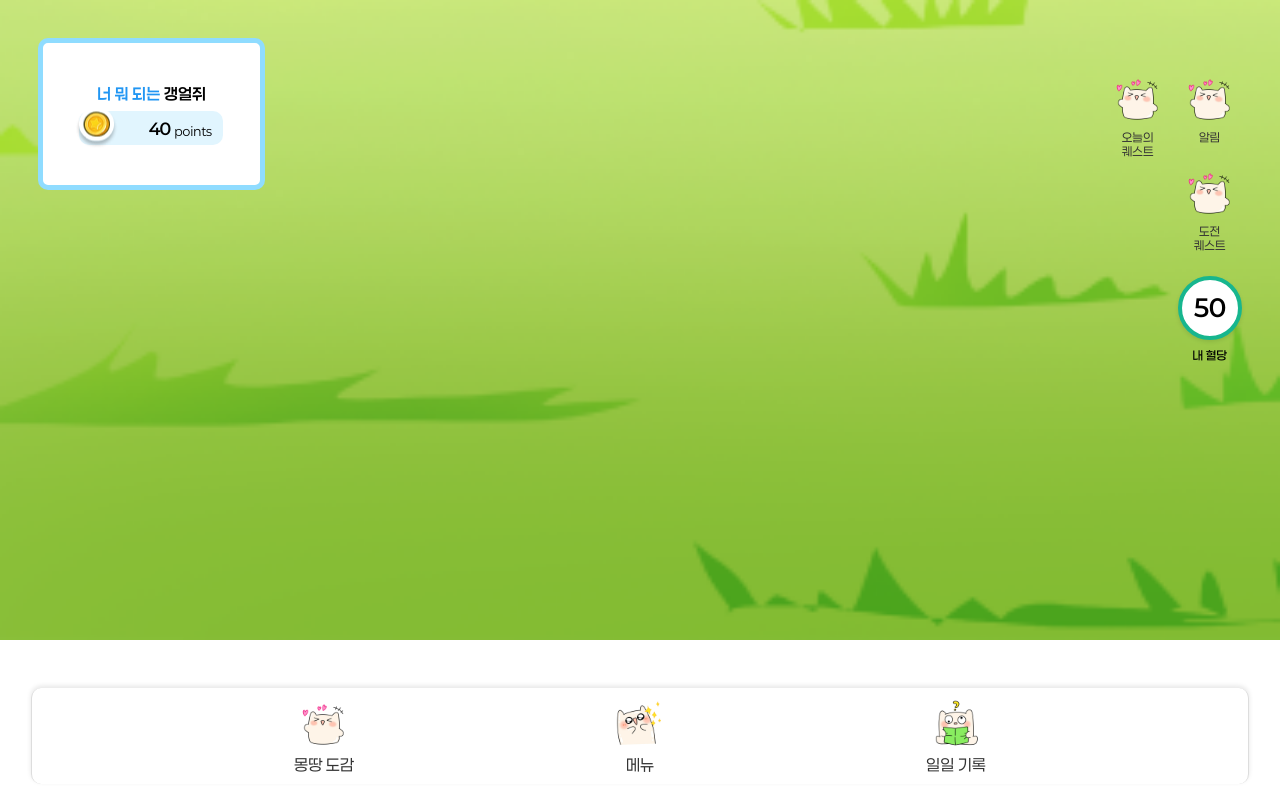
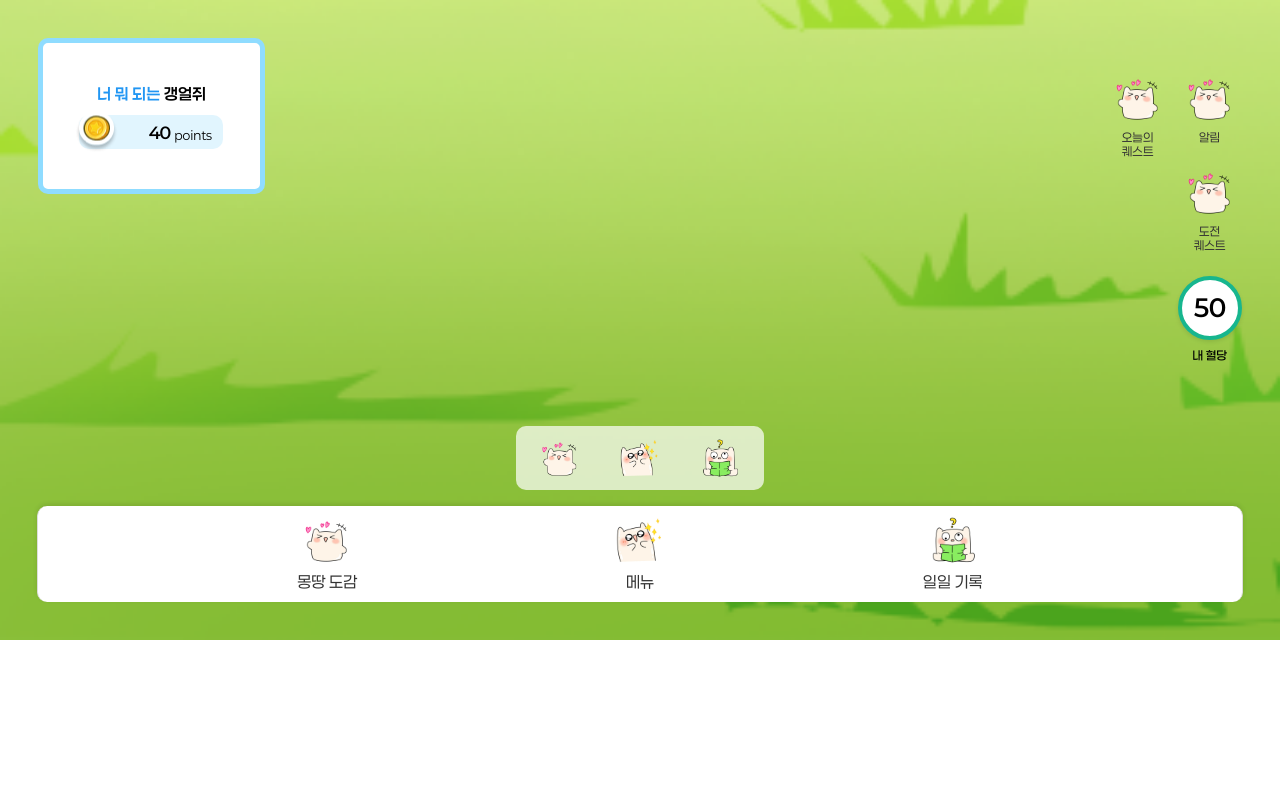
Before and after one commit to fefe1231/mongddang, a React (Vite) app in the folder frontend/: page / in a window 1280 px wide. Built offline with nearby package versions, Linux system fonts and the light colour scheme.

Commit message:
✨ Feat/(#48, S11P31D207-195): 메인페이지 일상버튼 모음 구현
.

```diff
--- a/frontend/src/pages/MainPage/KidsMainPage.tsx
+++ b/frontend/src/pages/MainPage/KidsMainPage.tsx
@@ -2,19 +2,24 @@
 
 import { BottomBar } from '@/shared/ui/BottomBar';
 import {
+  bottomContainer,
   iconGroupCss,
   iconHorizontalCss,
   iconVerticalCss,
   kidsMainBase,
+  kidsMainContent,
+  routineGroupCss,
   topContainer,
 } from './styles';
 import ProfileStatus from './ui/ProfileStatus/ProfileStatus';
 import { IconTypo } from '@/shared/ui/IconTypo';
+import { Icon } from '@/shared/ui/Icon';
 import CurrentBloodSugar from './ui/CurrentBloodSugar/CurrentBloodSugar';
 
 const KidsMainPage = () => {
   return (
     <div css={kidsMainBase}>
+      <div css={kidsMainContent}>
         {/* 상단 컴포넌트들 */}
         <div css={topContainer}>
           {/* 프로필 상태창 */}
@@ -55,6 +60,20 @@ const KidsMainPage = () => {
           </div>
         </div>
 
+        <div css={bottomContainer}>
+          {/* 일상생활 버튼 4종 */}
+          <div css={routineGroupCss}>
+            <Icon size={2.5}>
+              <img alt="icon-0" src="/img/%EB%A7%90%EB%9E%911.png" />
+            </Icon>
+            <Icon size={2.5}>
+              <img alt="icon-1" src="/img/%EB%A7%90%EB%9E%912.png" />
+            </Icon>
+            <Icon size={2.5}>
+              <img alt="icon-2" src="/img/%EB%A7%90%EB%9E%913.png" />
+            </Icon>
+          </div>
+
           {/* 바텀바 */}
           <BottomBar
             icons={[
@@ -66,6 +85,8 @@ const KidsMainPage = () => {
             onHandleChange={() => {}}
           />
         </div>
+      </div>
+    </div>
   );
 };
 
--- a/frontend/src/pages/MainPage/styles.ts
+++ b/frontend/src/pages/MainPage/styles.ts
@@ -12,12 +12,27 @@ export const kidsMainBase = css`
   background-position: bottom;
 `;
 
+export const kidsMainContent = css`
+  display: flex;
+  flex-direction: column;
+  width: 100%;
+  padding: 3%;
+  justify-content: space-between;
+`;
+
 export const topContainer = css`
   display: flex;
   width: 100%;
   height: fit-content;
-  padding: 3%;
   justify-content: space-between;
+`;
+
+export const bottomContainer = css`
+  display: flex;
+  flex-direction: column;
+  align-items: center;
+  width: 100%;
+  gap: 1rem;
 `;
 
 export const iconGroupCss = css`
@@ -35,3 +50,14 @@ export const iconVerticalCss = css`
   flex-direction: column;
   gap: 1.5rem;
 `;
+
+export const routineGroupCss = css`
+  display: flex;
+  justify-content: space-around;
+  align-items: center;
+  width: 15rem;
+  height: 3.5rem;
+  background-color: rgba(255, 255, 255, 0.7);
+  border-radius: 10px;
+  padding: 0.25rem;
+`;
--- a/frontend/src/pages/MainPage/ui/ProfileStatus/ProfileStatus.styles.ts
+++ b/frontend/src/pages/MainPage/ui/ProfileStatus/ProfileStatus.styles.ts
@@ -5,9 +5,9 @@ export const container = css`
   flex-direction: column;
   width: 9rem;
   padding: 3%;
-  gap: 3%;
+  gap: 0.25rem;
+  height: fit-content;
   align-items: center;
-  height: 12.5%;
   background-color: #fff;
   border: 5px solid #8fdcff;
   border-radius: 10px;
--- a/frontend/src/shared/ui/BottomBar/BottomBar.styles.ts
+++ b/frontend/src/shared/ui/BottomBar/BottomBar.styles.ts
@@ -1,13 +1,11 @@
 import { css } from '@emotion/react';
 
 export const containerCss = css`
-  position: fixed;
-  bottom: 2%;
   display: flex;
   align-items: center;
   justify-content: space-evenly;
   background-color: #fff;
-  width: 95%;
+  width: 100%;
   height: 4rem;
   padding: 1rem 0;
   border-left: 0.0625rem solid #ddd;
```
Lines whose indentation alone changed are shown as unchanged.
